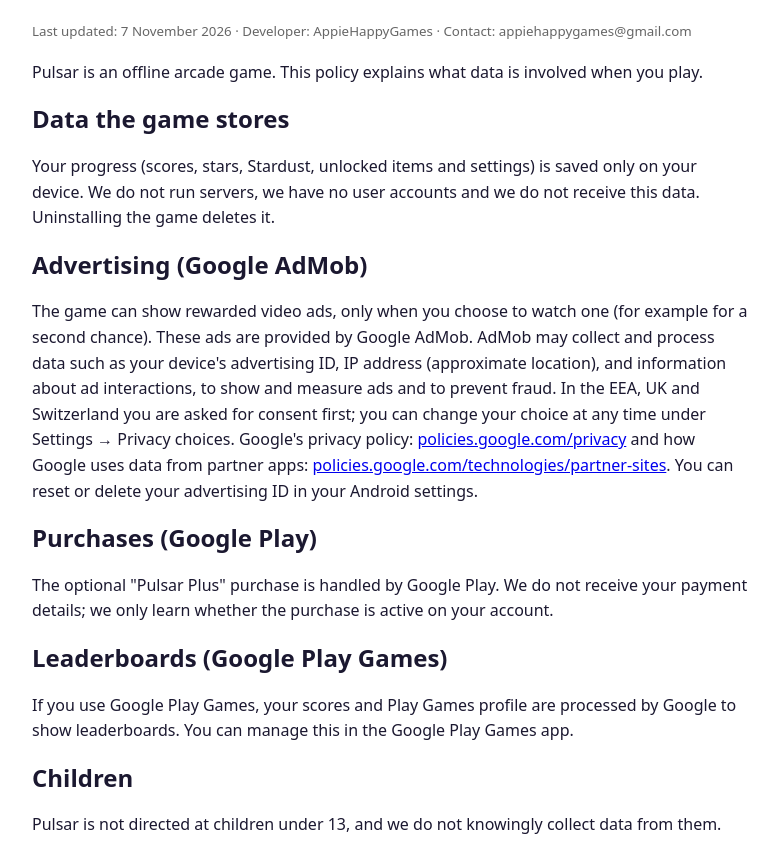
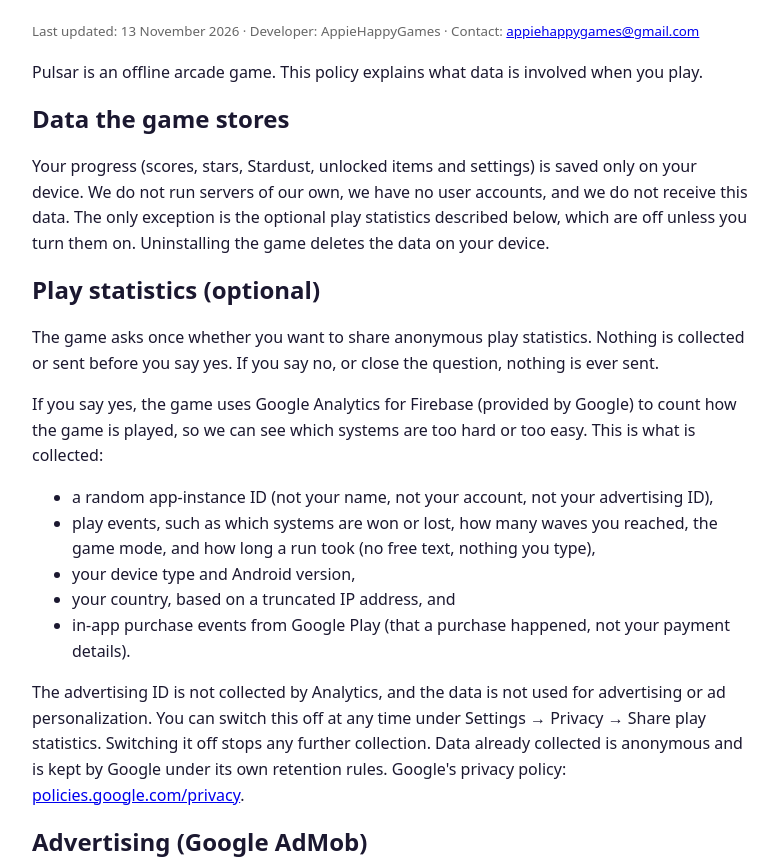
Before and after one commit to appiehappy0492/appiehappy0492.github.io, a plain HTML site: page privacy.html in a window 1280 px wide. Shown: the part 87-948 px from the top of the page, without its empty margins (248-1026 px from the left). Drawn offline with Linux system fonts and the light colour scheme.

Commit message:
Add files via upload

```diff
--- a/privacy.html
+++ b/privacy.html
@@ -1,10 +1,21 @@
 <!DOCTYPE html><html lang="en"><head><meta charset="utf-8"><meta name="viewport" content="width=device-width,initial-scale=1"><title>Pulsar · Privacy policy</title>
 <style>body{margin:0 auto;max-width:720px;font:16px/1.6 system-ui,sans-serif;padding:24px;color:#1b1830}h1,h2{line-height:1.2}small{color:#666}</style></head><body>
 <h1>Privacy policy — Pulsar</h1>
-<p><small>Last updated: 7 November 2026 · Developer: AppieHappyGames · Contact: appiehappygames@gmail.com</small></p>
+<p><small>Last updated: 13 November 2026 · Developer: AppieHappyGames · Contact: <a href="mailto:appiehappygames@gmail.com">appiehappygames@gmail.com</a></small></p>
 <p>Pulsar is an offline arcade game. This policy explains what data is involved when you play.</p>
 <h2>Data the game stores</h2>
-<p>Your progress (scores, stars, Stardust, unlocked items and settings) is saved only on your device. We do not run servers, we have no user accounts and we do not receive this data. Uninstalling the game deletes it.</p>
+<p>Your progress (scores, stars, Stardust, unlocked items and settings) is saved only on your device. We do not run servers of our own, we have no user accounts, and we do not receive this data. The only exception is the optional play statistics described below, which are off unless you turn them on. Uninstalling the game deletes the data on your device.</p>
+<h2>Play statistics (optional)</h2>
+<p>The game asks once whether you want to share anonymous play statistics. Nothing is collected or sent before you say yes. If you say no, or close the question, nothing is ever sent.</p>
+<p>If you say yes, the game uses Google Analytics for Firebase (provided by Google) to count how the game is played, so we can see which systems are too hard or too easy. This is what is collected:</p>
+<ul>
+<li>a random app-instance ID (not your name, not your account, not your advertising ID),</li>
+<li>play events, such as which systems are won or lost, how many waves you reached, the game mode, and how long a run took (no free text, nothing you type),</li>
+<li>your device type and Android version,</li>
+<li>your country, based on a truncated IP address, and</li>
+<li>in-app purchase events from Google Play (that a purchase happened, not your payment details).</li>
+</ul>
+<p>The advertising ID is not collected by Analytics, and the data is not used for advertising or ad personalization. You can switch this off at any time under Settings &rarr; Privacy &rarr; Share play statistics. Switching it off stops any further collection. Data already collected is anonymous and is kept by Google under its own retention rules. Google's privacy policy: <a href="https://policies.google.com/privacy">policies.google.com/privacy</a>.</p>
 <h2>Advertising (Google AdMob)</h2>
 <p>The game can show rewarded video ads, only when you choose to watch one (for example for a second chance). These ads are provided by Google AdMob. AdMob may collect and process data such as your device's advertising ID, IP address (approximate location), and information about ad interactions, to show and measure ads and to prevent fraud. In the EEA, UK and Switzerland you are asked for consent first; you can change your choice at any time under Settings → Privacy choices. Google's privacy policy: <a href="https://policies.google.com/privacy">policies.google.com/privacy</a> and how Google uses data from partner apps: <a href="https://policies.google.com/technologies/partner-sites">policies.google.com/technologies/partner-sites</a>. You can reset or delete your advertising ID in your Android settings.</p>
 <h2>Purchases (Google Play)</h2>
@@ -14,7 +25,7 @@
 <h2>Children</h2>
 <p>Pulsar is not directed at children under 13, and we do not knowingly collect data from them.</p>
 <h2>Your rights</h2>
-<p>Because we do not hold personal data ourselves, we cannot view or delete it, but you can contact us with any question. For data processed by Google, use Google's privacy tools. You also have the right to complain to your data protection authority (in the Netherlands: Autoriteit Persoonsgegevens).</p>
+<p>We do not hold personal data ourselves, and the optional play statistics are anonymous, so we cannot look up or delete data about one person; you can contact us with any question. For data processed by Google, use Google's privacy tools. You also have the right to complain to your data protection authority (in the Netherlands: Autoriteit Persoonsgegevens).</p>
 <h2>Changes</h2>
 <p>We may update this policy; the date above shows the latest version.</p>
 </body></html>
```
